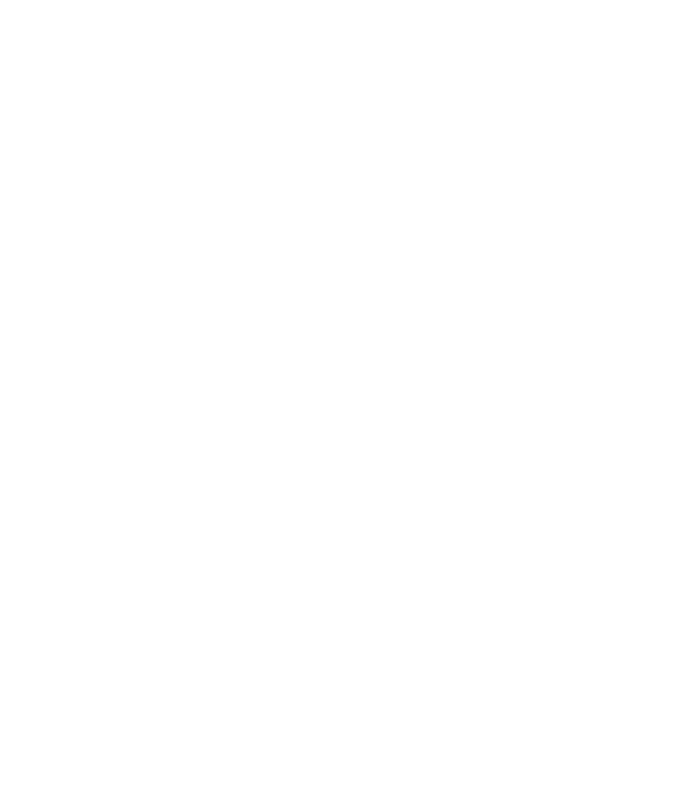
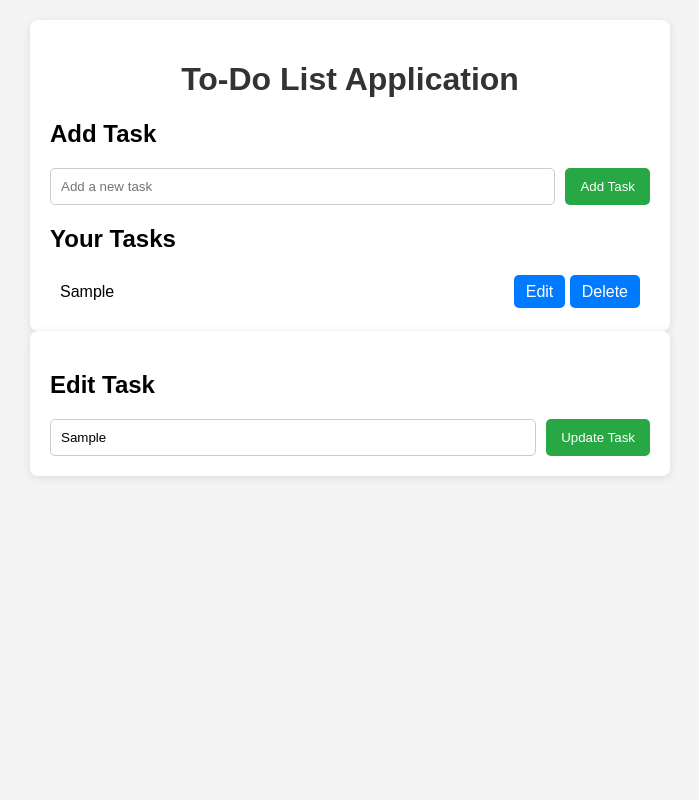
Before and after one commit to Alingig/Cris, a PHP site: page /edit_task.php?id=1 in a window 1280 px wide. Before the commit the part shown is empty. Shown: the whole page, without its empty margins (290-989 px from the left). Run offline with PHP 8.4, Linux system fonts and the light colour scheme; tables that the repository leaves empty or names only in its code hold one stand-in row (values such as "Sample post").

Commit message:
Added delete functionality and completed basic styling

```diff
--- a/add_task.php
+++ b/add_task.php
@@ -1,12 +1,10 @@
 <?php
-include 'db.php';
+include 'index.php';
 
 if ($_SERVER['REQUEST_METHOD'] == 'POST') {
     $task = $_POST['task'];
     $sql = "INSERT INTO tasks (task) VALUES ('$task')";
     $conn->query($sql);
+    header("Location: index.php");
 }
-
-header("Location: index.php");
-exit();
 ?>
--- a/edit_task.php
+++ b/edit_task.php
@@ -0,0 +1,115 @@
+<?php
+include 'index.php';
+
+if (isset($_GET['id']) && is_numeric($_GET['id'])) {
+    $id = intval($_GET['id']);
+
+    $result = $conn->query("SELECT * FROM tasks WHERE id = $id");
+
+    $task = $result->fetch_assoc();
+}
+
+if ($_SERVER['REQUEST_METHOD'] == 'POST') {
+    $task = trim($_POST['task']);
+    if (!empty($task)) {
+        $stmt = $conn->prepare("UPDATE tasks SET task=? WHERE id=?");
+        $stmt->bind_param("si", $task, $id);
+        if ($stmt->execute()) {
+            header("Location: index.php");
+            exit;
+        }
+        $stmt->close();
+    }
+}
+$conn->close();
+?>
+
+<!DOCTYPE html>
+<html lang="en">
+<head>
+    <meta charset="UTF-8">
+    <meta name="viewport" content="width=device-width, initial-scale=1.0">
+    <title>Edit Task</title>
+    <style>
+        body {
+            font-family: Arial, sans-serif;
+            background-color: #f4f4f4;
+            margin: 0;
+            padding: 20px;
+        }
+        .container {
+            max-width: 600px;
+            margin: auto;
+            background: #fff;
+            padding: 20px;
+            border-radius: 8px;
+            box-shadow: 0 2px 10px rgba(0, 0, 0, 0.1);
+        }
+        h1 {
+            text-align: center;
+            color: #333;
+        }
+        .task {
+            display: flex;
+            justify-content: space-between;
+            align-items: center;
+            padding: 10px;
+            border-bottom: 1px solid #ddd;
+        }
+        .task:last-child {
+            border-bottom: none;
+        }
+        .task span {
+            flex-grow: 1;
+            padding-right: 10px;
+        }
+        .button {
+            background-color: #28a745;
+            color: white;
+            border: none;
+            border-radius: 5px;
+            padding: 10px 15px;
+            cursor: pointer;
+            transition: background-color 0.3s;
+        }
+        .button:hover {
+            background-color: #218838;
+        }
+        .link-button {
+            background-color: #007bff;
+            color: white;
+            text-decoration: none;
+            padding: 8px 12px;
+            border-radius: 5px;
+            transition: background-color 0.3s;
+        }
+        .link-button:hover {
+            background-color: #0056b3;
+        }
+        form {
+            display: flex;
+            justify-content: space-between;
+            margin-top: 20px;
+        }
+        input[type="text"] {
+            flex-grow: 1;
+            padding: 10px;
+            border: 1px solid #ccc;
+            border-radius: 5px;
+            margin-right: 10px;
+        }
+        .add-task {
+            margin-bottom: 20px;
+        }
+    </style>
+</head>
+<body>
+    <div class="container">
+        <h2>Edit Task</h2>
+        <form action="edit_task.php?id=<?php echo $id; ?>" method="POST">
+            <input type="text" name="task" value="<?php echo htmlspecialchars($task['task']); ?>" required>
+            <button type="submit" class="button">Update Task</button>
+        </form>
+    </div>
+</body>
+</html>
--- a/index.php
+++ b/index.php
@@ -1,4 +1,119 @@
-<form action="add_task.php" method="POST">
-    <input type="text" name="task" placeholder="Enter new task" required>
-    <button type="submit">Add Task</button>
-</form>
+<!DOCTYPE html>
+<html lang="en">
+<head>
+    <meta charset="UTF-8">
+    <meta name="viewport" content="width=device-width, initial-scale=1.0">
+    <title>To-Do List</title>
+    <style>
+        body {
+            font-family: Arial, sans-serif;
+            background-color: #f4f4f4;
+            margin: 0;
+            padding: 20px;
+        }
+        .container {
+            max-width: 600px;
+            margin: auto;
+            background: cyan;
+            padding: 20px;
+            border-radius: 8px;
+            box-shadow: 0 2px 10px rgba(0, 0, 0, 0.1);
+        }
+        h1 {
+            text-align: center;
+            color: #333;
+        }
+        .task {
+            display: flex;
+            justify-content: space-between;
+            align-items: center;
+            padding: 10px;
+            border-bottom: 1px solid #ddd;
+        }
+        .task:last-child {
+            border-bottom: none;
+        }
+        .task span {
+            flex-grow: 1;
+            padding-right: 10px;
+        }
+        .button {
+            background-color: #28a745;
+            color: white;
+            border: none;
+            border-radius: 5px;
+            padding: 10px 15px;
+            cursor: pointer;
+            transition: background-color 0.3s;
+        }
+        .button:hover {
+            background-color: #218838;
+        }
+        .link-button {
+            background-color: #007bff;
+            color: white;
+            text-decoration: none;
+            padding: 8px 12px;
+            border-radius: 5px;
+            transition: background-color 0.3s;
+        }
+        .link-button:hover {
+            background-color: #0056b3;
+        }
+        form {
+            display: flex;
+            justify-content: space-between;
+            margin-top: 20px;
+        }
+        input[type="text"] {
+            flex-grow: 1;
+            padding: 10px;
+            border: 1px solid #ccc;
+            border-radius: 5px;
+            margin-right: 10px;
+        }
+        .add-task {
+            margin-bottom: 20px;
+        }
+    </style>
+</head>
+<body>
+
+<div class="container">
+    <h1>To-Do List Application</h1>
+
+    <div class="add-task">
+        <h2>Add Task</h2>
+        <form action="add_task.php" method="POST">
+            <input type="text" name="task" placeholder="Add a new task" required>
+            <button type="submit" class="button">Add Task</button>
+        </form>
+    </div>
+
+    <h2>Your Tasks</h2>
+    <?php
+    $conn = new mysqli('localhost', 'root', '', 'todo_app');
+    if ($conn->connect_error) {
+        die("Connection failed: " . $conn->connect_error);
+    }
+
+    $result = $conn->query("SELECT * FROM tasks");
+    if ($result->num_rows > 0) {
+        while ($row = $result->fetch_assoc()) {
+            $task = htmlspecialchars($row['task']);
+            echo "<div class='task'>
+                    <span>{$task}</span>
+                    <div>
+                        <a class='link-button' href='edit_task.php?id={$row['id']}'>Edit</a>
+                        <a class='link-button' href='delete_task.php?id={$row['id']}'>Delete</a>
+                    </div>
+                  </div>";
+        }
+    } else {
+        echo "<div>No tasks found.</div>";
+    }
+    ?>
+</div>
+
+</body>
+</html>
```
Also changed, not shown: db.php (deleted, +0 -7 lines), delete_task.php (+8 -0 lines), index.html (deleted).
